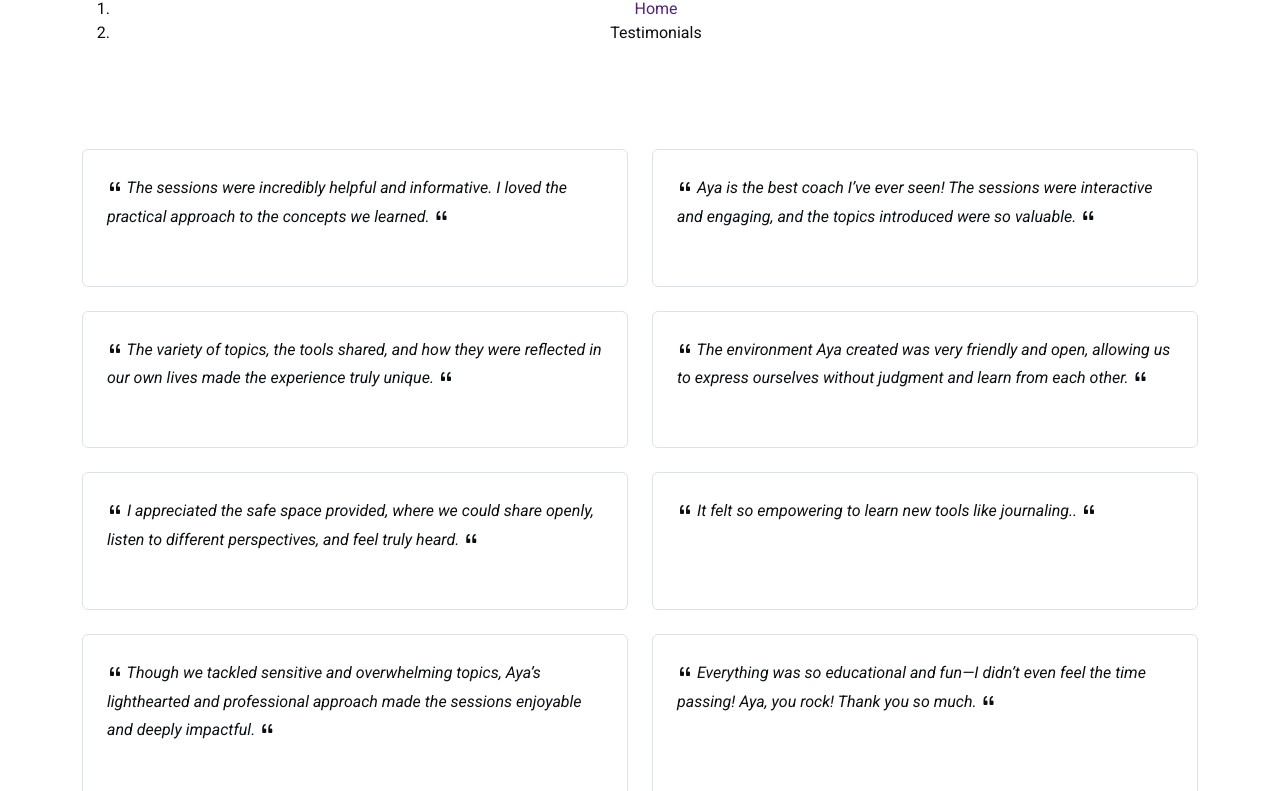
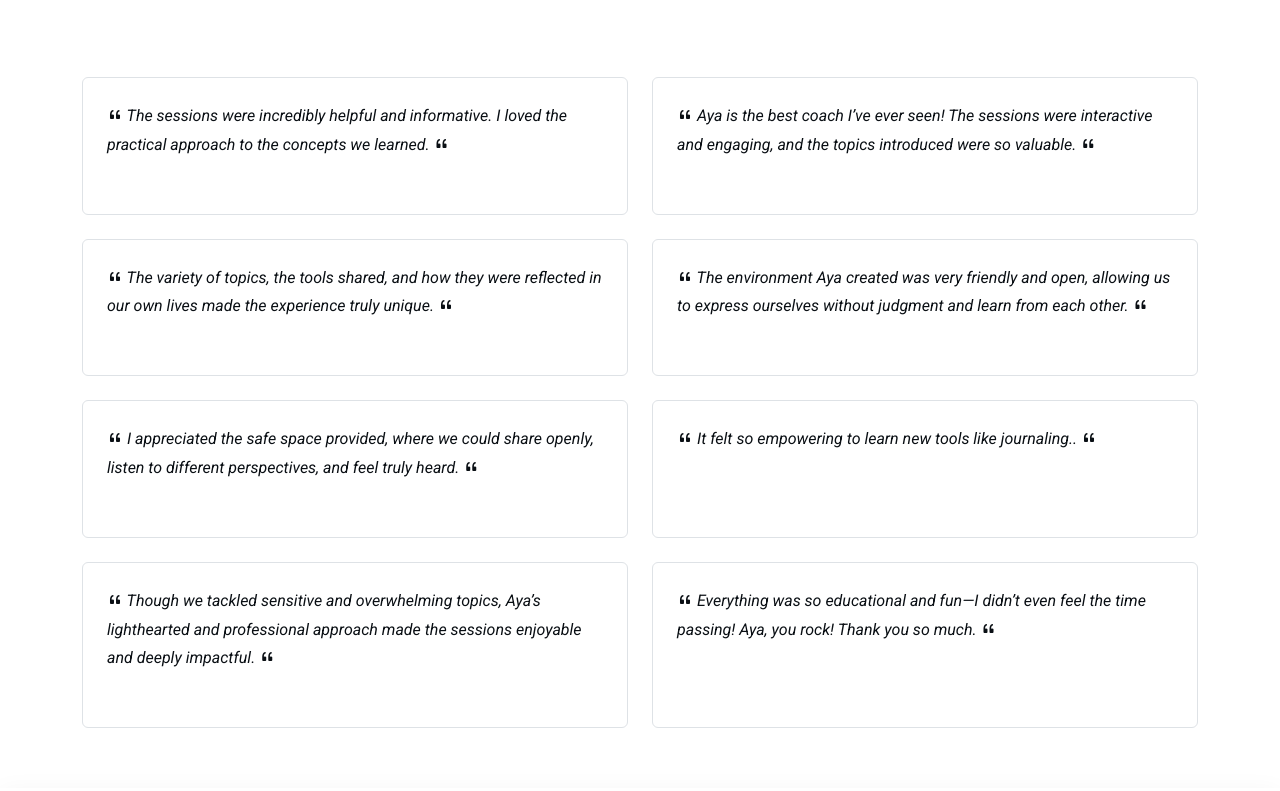
Before and after one commit to ayahrout/ayahealslife, a plain HTML site: page testimonials/index.html in a window 1280 px wide. Shown: the part 149-940 px from the top of the page. Drawn offline with Linux system fonts and the light colour scheme.

```diff
--- a/testimonials/index.html
+++ b/testimonials/index.html
@@ -68,12 +68,7 @@
         <div class="page-title light-background">
             <div class="container">
                 <h1>Testimonials</h1>
-                <nav class="breadcrumbs">
-                    <ol>
-                        <li><a href="index.html">Home</a></li>
-                        <li class="current">Testimonials</li>
-                    </ol>
-                </nav>
+
             </div>
         </div><!-- End Page Title -->
 
```
Also changed, not shown: about/index.html (+1 -6 lines), poems/index.html (+0 -6 lines), services/index.html (+1 -6 lines).
